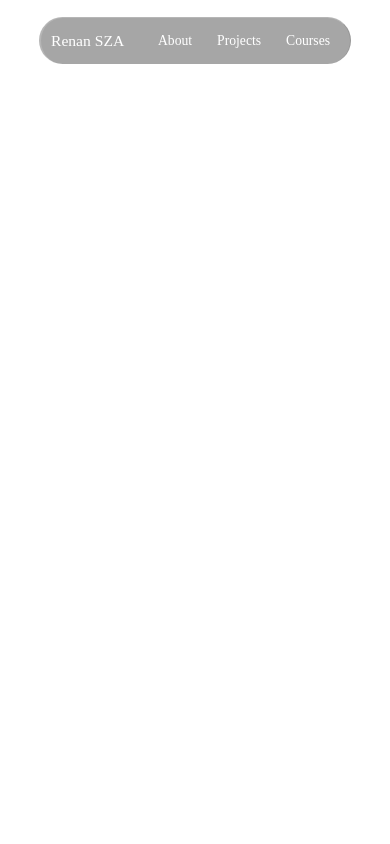
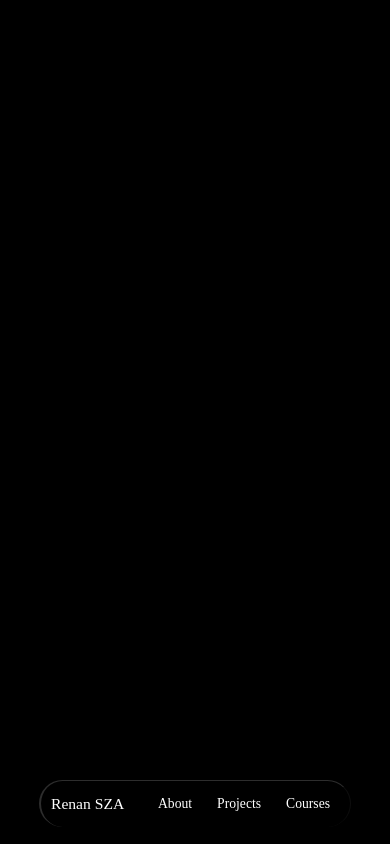
Before and after one commit to renansouza12/portfolio, an Angular app: page / in a window 390 px wide. Built offline with nearby package versions, Linux system fonts and the light colour scheme; a web font is replaced by a local one.

Commit message:
header style updated

```diff
--- a/src/app/components/header/header.component.scss
+++ b/src/app/components/header/header.component.scss
@@ -1,7 +1,10 @@
 header{
+    position: fixed;
+    width: 100%;
     display: flex;
     justify-content: space-between;
     align-items: center;
+
     padding: 1rem 3rem;
     .nav{
         display: flex;
--- a/src/app/components/header/header.responsive.component.scss
+++ b/src/app/components/header/header.responsive.component.scss
@@ -1,7 +1,7 @@
 @media (max-width:425px) {
     header{
         position: fixed;
-        top:2%;
+        bottom:2%;
         left: 10%;
         width: 80%;
         background: rgba(0,0,0,0.35);
--- a/src/styles.scss
+++ b/src/styles.scss
@@ -14,6 +14,9 @@
     margin: 0;
     padding: 0;
     box-sizing: border-box;
+}
+body{
+    background-color: var(--Black);
 }
 h1{
     font-family: 'Belleza', sans-serif;
```
